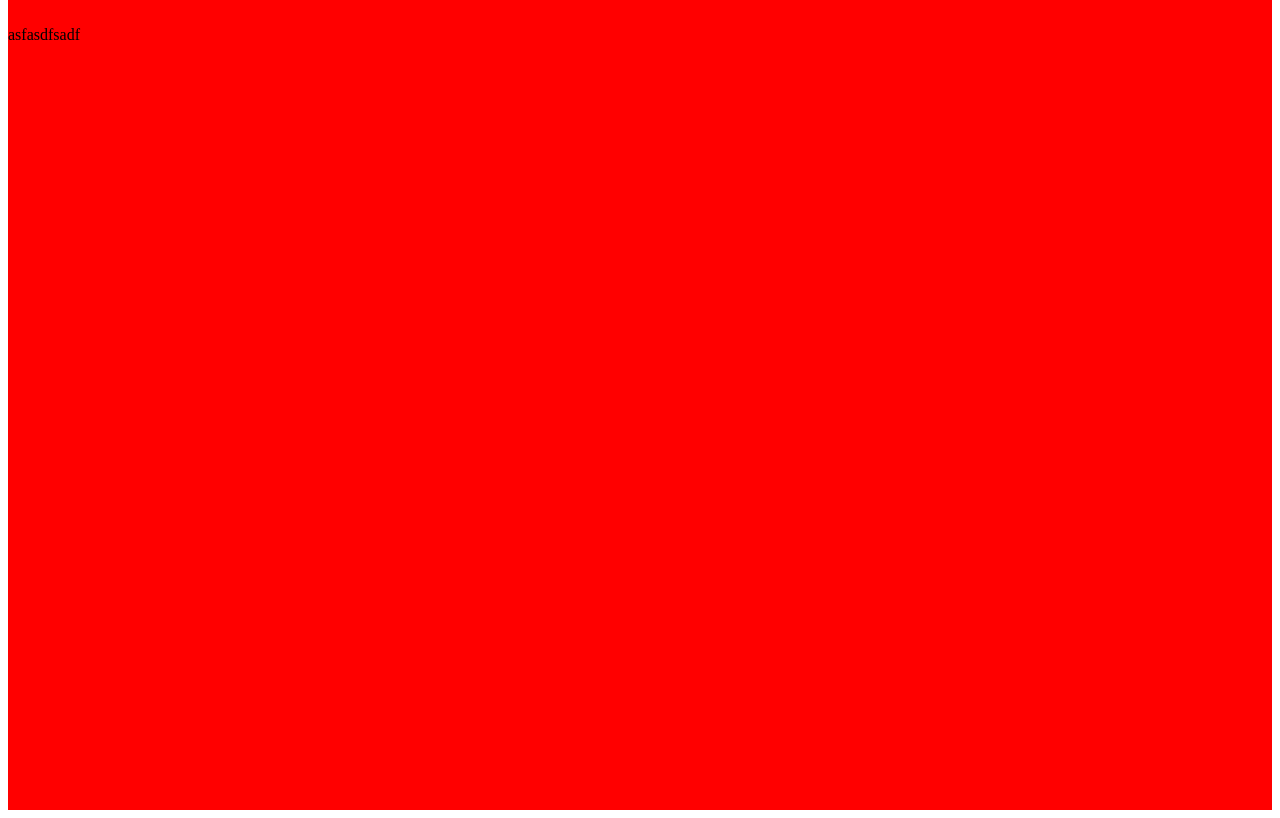
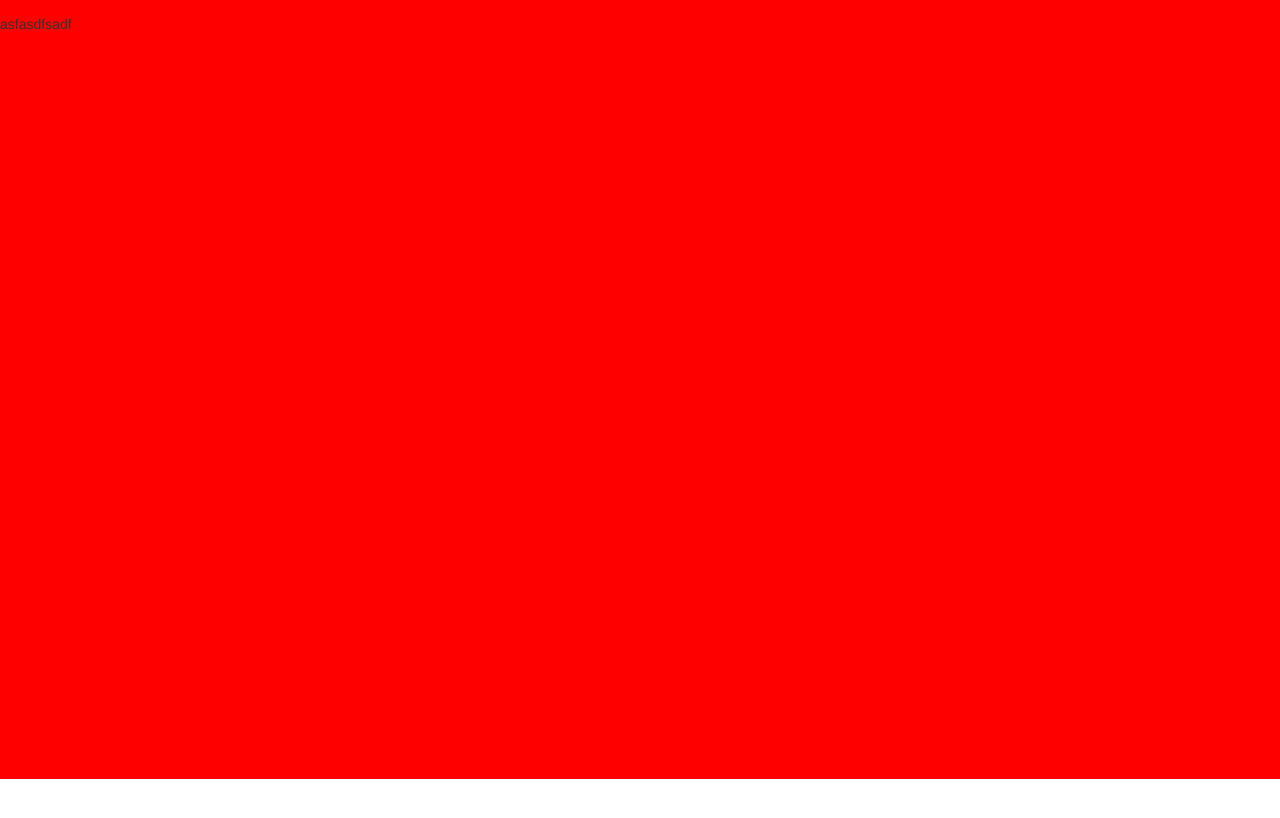
Before and after one commit to Hoijof/Soil, a plain HTML site: page index.html in a window 1280 px wide. Shown: the part 121-939 px from the top of the page. After the commit the page ends 900 px from the top, so only its background shows below. Drawn offline with Linux system fonts and the light colour scheme.

Commit message:
Added bootsrap

```diff
--- a/index.html
+++ b/index.html
@@ -6,10 +6,15 @@
 
     <title>Soil!</title>
 
+    <link rel="stylesheet" type="text/css" href="vendor/bootstrap-3.3.5-dist/css/bootstrap-theme.css">
+    <link rel="stylesheet" type="text/css" href="vendor/bootstrap-3.3.5-dist/css/bootstrap.css">
     <link rel="stylesheet" type="text/css" href="src/css/main.css">
 
+    <!-- VENDOR -->
+    <script src="vendor/bootstrap-3.3.5-dist/js/bootstrap.js"></script>
     <script src="vendor/genericFunctions/genericFunctions.js/"></script>
     <script src="vendor/genericFunctions/HtmlCreator.js/"></script>
+    <!-- OUR FILES -->
     <script src="app/models/Constants.js"></script>
     <script src="app/models/Persistence.js"></script>
     <script src="app/models/Item.js"></script>
```
